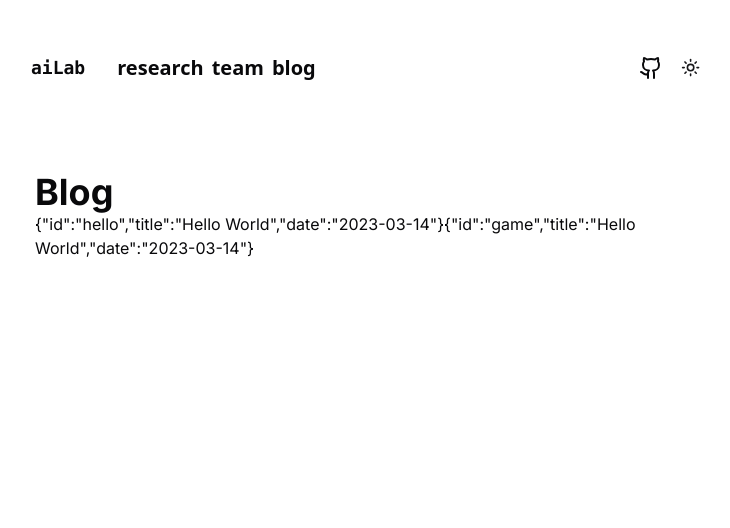
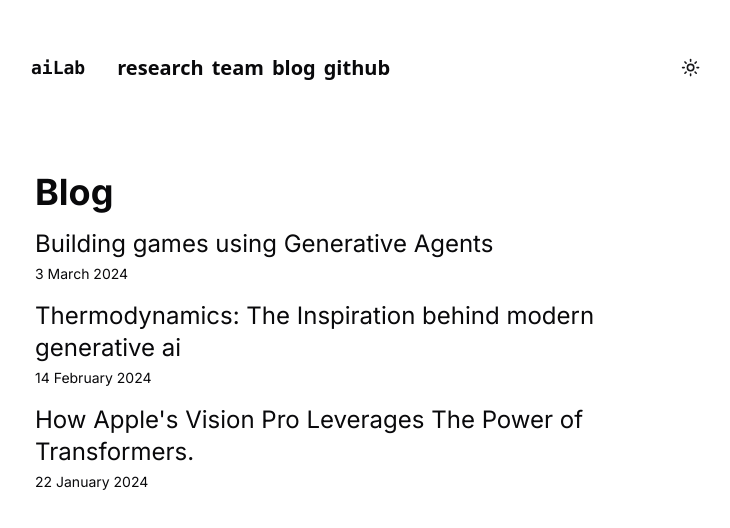
Before and after one commit to u0fz-ai-lab/ai-research-lab-site, a Next.js app: page /blog in a window 1280 px wide. Shown: the top 528 px of the page, without its empty margins (269-999 px from the left). Built offline with nearby package versions, Linux system fonts and the light colour scheme.

Commit message:
wip blog

```diff
--- a/articles/game.md
+++ b/articles/game.md
@@ -1,6 +1,6 @@
 ---
-title: "Hello World"
-date: "2023-03-14"
+title: "Building games using Generative Agents"
+date: "2024-03-03"
 ---
 
 Hello World
--- a/articles/hello.md
+++ b/articles/hello.md
@@ -1,6 +1,6 @@
 ---
-title: "Hello World"
-date: "2023-03-14"
+title: "How Apple's Vision Pro Leverages The Power of Transformers."
+date: "2024-01-22"
 ---
 
 Hello World
--- /dev/null
+++ b/articles/woah.md
@@ -0,0 +1,6 @@
+---
+title: "Thermodynamics: The Inspiration behind modern generative ai"
+date: "2024-02-14"
+---
+
+Hello World
--- a/components/Header.tsx
+++ b/components/Header.tsx
@@ -1,7 +1,5 @@
 import Link from "next/link";
-import { Button } from "./ui/button";
 import { ThemeSwitch } from "./Switch";
-import { GithubIcon } from "lucide-react";
 
 const Header = () => {
 	return (
@@ -23,12 +21,15 @@ const Header = () => {
 					<Link className="no-underline" href="/blog">
 						blog
 					</Link>
+					<Link
+						className="no-underline"
+						href="https://github.com/x0bd"
+					>
+						github
+					</Link>
 				</div>
 			</div>
 			<div className="flex items-center gap-2 justify-between">
-				<Link className="no-underline" href="https://github.com">
-					<GithubIcon />
-				</Link>
 				<ThemeSwitch />
 			</div>
 		</nav>
--- /dev/null
+++ b/components/ListItem.tsx
@@ -0,0 +1,21 @@
+import getFormattedDate from "@/lib/getFormattedDate";
+import Link from "next/link";
+
+type Props = {
+	post: BlogPost;
+};
+
+export default function ListItem({ post }: Props) {
+	const { id, title, date } = post;
+	const formattedDate = getFormattedDate(date);
+
+	return (
+		<li className="mt-4 text-2xl">
+			<Link href={`/posts/${id}`} className="hover:text-black/70">
+				{title}
+			</Link>
+			<br />
+			<p className="text-sm mt-1">{formattedDate}</p>
+		</li>
+	);
+}
--- a/components/Posts.tsx
+++ b/components/Posts.tsx
@@ -1,4 +1,5 @@
 import { getSortedPostsData } from "@/lib/posts";
+import ListItem from "./ListItem";
 
 export default function Posts() {
 	const posts = getSortedPostsData();
@@ -7,7 +8,9 @@ export default function Posts() {
 		<section className="mt-1 mx-auto max-w-2xl">
 			<h2 className="text-4xl font-bold">Blog</h2>
 			<ul className="w-full">
-				{posts.map((post) => JSON.stringify(post))}
+				{posts.map((post) => (
+					<ListItem key={post.id} post={post} />
+				))}
 			</ul>
 		</section>
 	);
--- /dev/null
+++ b/lib/getFormattedDate.ts
@@ -0,0 +1,5 @@
+export default function getFormattedDate(dateString: string): string {
+	return new Intl.DateTimeFormat("en-GB", { dateStyle: "long" }).format(
+		new Date(dateString)
+	);
+}
```
